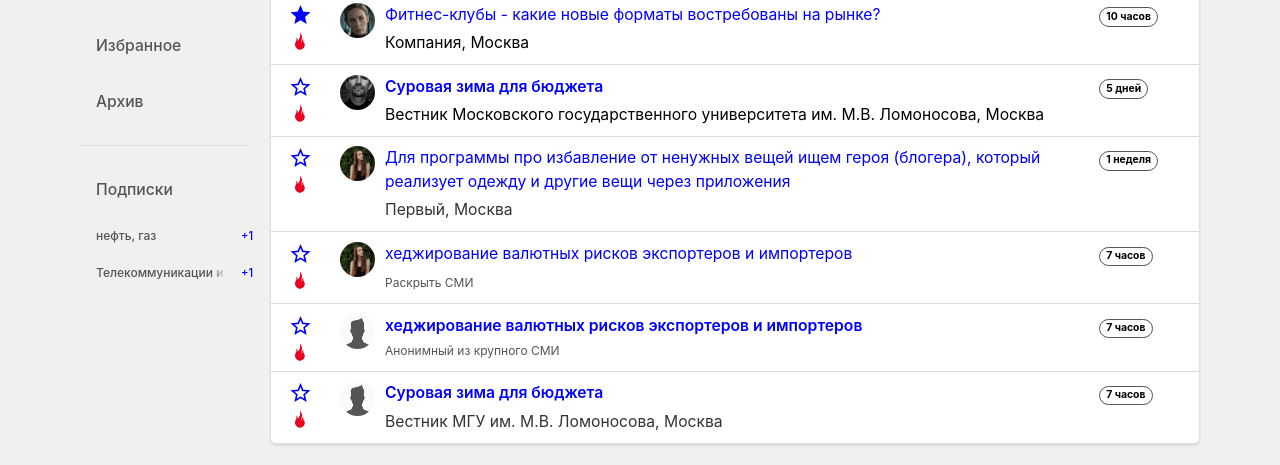
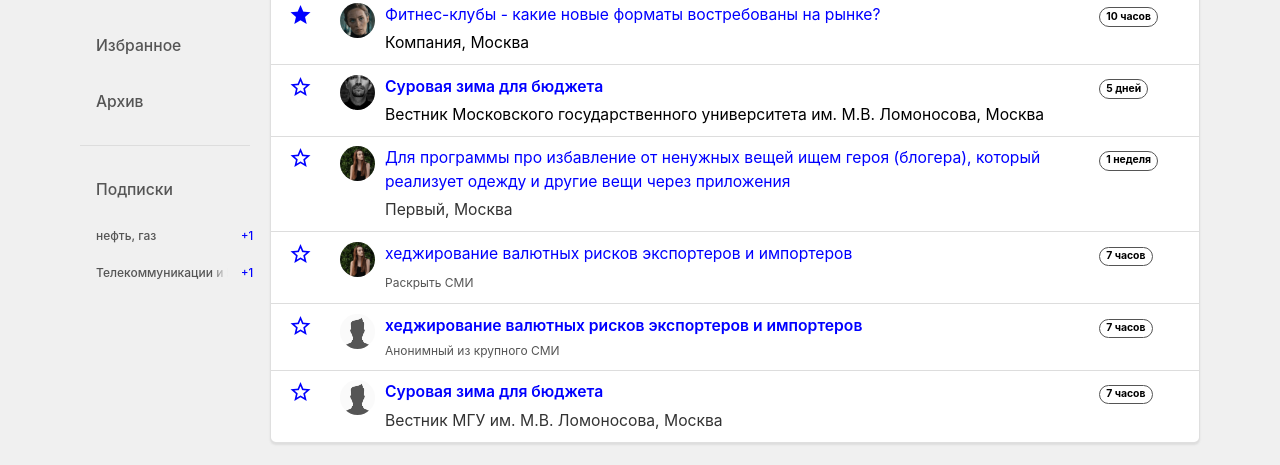
Before and after one commit to PhantomDC/pf2, a website: page index.html in a window 1280 px wide. Shown: the part 332-797 px from the top of the page. Drawn offline with Linux system fonts and the light colour scheme.

Commit message:
generic list of queries v3 polishing 2

```diff
--- a/index.html
+++ b/index.html
@@ -417,7 +417,6 @@
 
                                     <a href="#"><i class="material-icons">star</i></a>
 
-                                    <span class="pficon-fire d-block" title="Срочный запрос"></span>
 
                                 </div>
 
@@ -472,7 +471,6 @@
 
                                     <a href="#"><i class="material-icons">star_border</i></a>
 
-                                    <span class="pficon-fire d-block" title="Срочный запрос"></span>
 
                                 </div>
 
@@ -528,7 +526,6 @@
 
                                     <a href="#"><i class="material-icons">star_border</i></a>
 
-                                    <span class="pficon-fire d-block" title="Срочный запрос"></span>
 
                                 </div>
 
@@ -589,7 +586,6 @@
 
                                     <a href="#"><i class="material-icons">star_border</i></a>
 
-                                    <span class="pficon-fire d-block" title="Срочный запрос"></span>
 
                                 </div>
 
@@ -647,7 +643,6 @@
 
                                     <a href="#"><i class="material-icons">star_border</i></a>
 
-                                    <span class="pficon-fire d-block" title="Срочный запрос"></span>
 
                                 </div>
 
@@ -705,7 +700,6 @@
 
                                     <a href="#"><i class="material-icons">star_border</i></a>
 
-                                    <span class="pficon-fire d-block" title="Срочный запрос"></span>
 
                                 </div>
 
```
